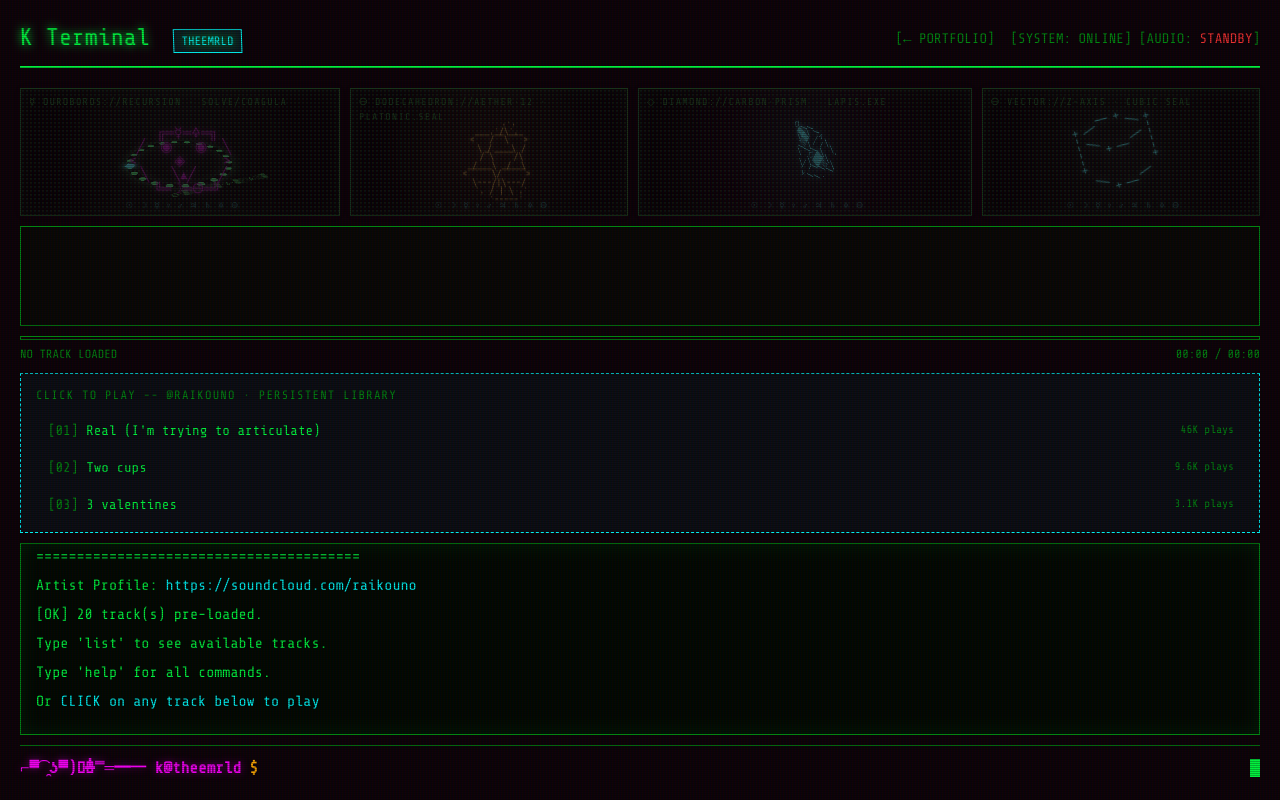
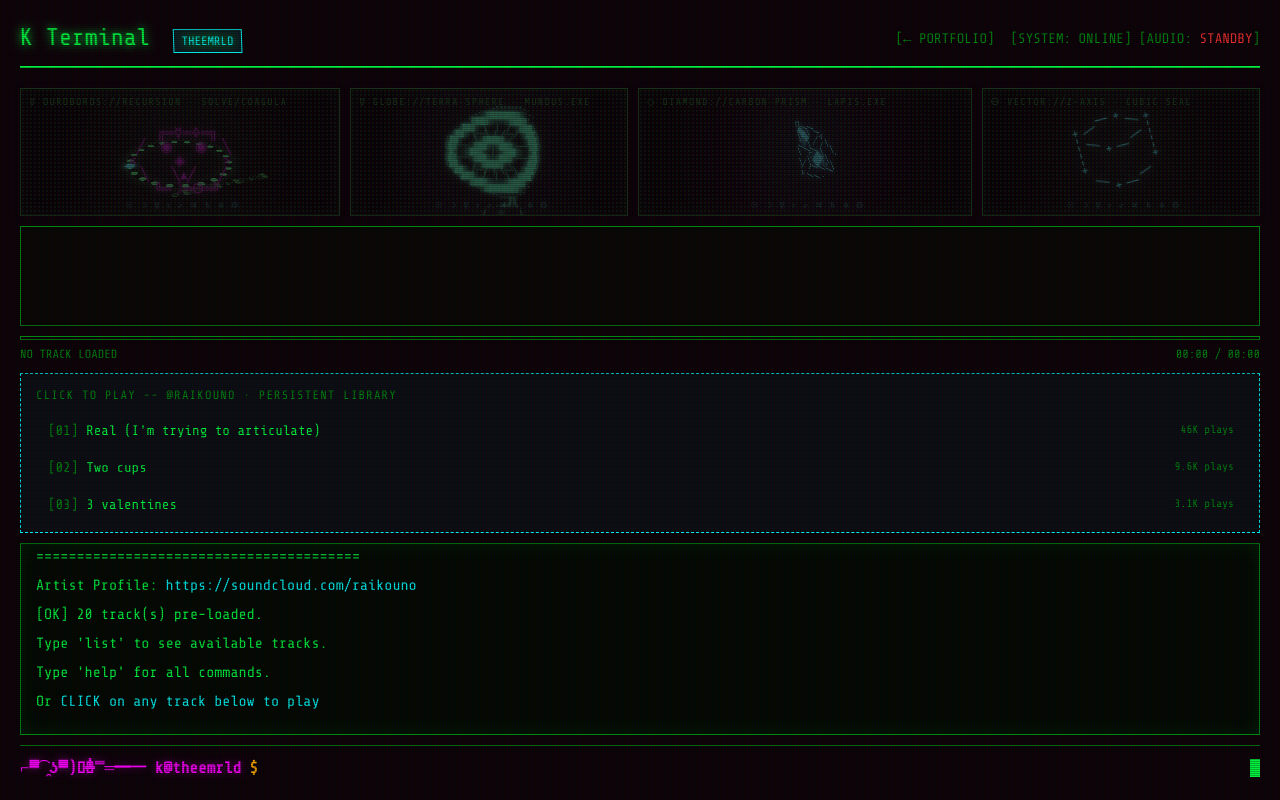
Before and after one commit to ninja-ops-guy/theemrld-portfolio, a React (Vite) app: page /terminal in a window 1280 px wide. Built offline with nearby package versions, Linux system fonts and the light colour scheme; the HTML template or start-up script is replaced by a standard one.

Commit message:
replace dodecahedron with detailed rotating alchemical globe

```diff
--- a/src/sections/KTerminal.tsx
+++ b/src/sections/KTerminal.tsx
@@ -531,7 +531,7 @@ export default function KTerminal() {
         if (sub === 'on' || sub === 'off') { const enabled = sub === 'on'; setRitualEnabled(enabled); addLine(`Celestial ritual ${enabled ? 'engaged' : 'silenced'}.`); break; }
         if (sub === 'intensity') { const n = Number(args[1]); if (!Number.isInteger(n) || n < 0 || n > 100) { addLine('Error: ritual intensity must be 0-100', 'error'); break; } setRitualIntensity(n); addLine(`Ritual intensity set to ${n}.`); break; }
         if (sub === 'fps') { const n = Number(args[1]); if (!Number.isInteger(n) || n < 2 || n > 20) { addLine('Error: ritual fps must be 2-20', 'error'); break; } setRitualFps(n); addLine(`Ritual clock set to ${n} fps.`); break; }
-        if (sub === 'map') { addLine('RITUAL MAP // playback-reactive fallback\nBASS/KICK → OUROBOROS pulse\nMID → DODECAHEDRON aether rotation\nTRANSIENT → DIAMOND prism flare\nBEAT/CLOCK → CUBE Z-step\nPLAY/PAUSE → EYE + celestial illumination\n\nRaw frequency analysis requires the planned custom audio engine; SoundCloud iframe mode uses playback state/progress as a deterministic surrogate.', 'cyan'); break; }
+        if (sub === 'map') { addLine('RITUAL MAP // playback-reactive fallback\nBASS/KICK → OUROBOROS pulse\nMID → GLOBE meridian rotation\nTRANSIENT → DIAMOND prism flare\nBEAT/CLOCK → CUBE Z-step\nPLAY/PAUSE → EYE + celestial illumination\n\nRaw frequency analysis requires the planned custom audio engine; SoundCloud iframe mode uses playback state/progress as a deterministic surrogate.', 'cyan'); break; }
         addLine('Usage: ritual on|off | ritual intensity [0-100] | ritual fps [2-20] | ritual map', 'error');
         break;
       }
@@ -761,50 +761,82 @@ Playlist: ${tracks.length} track(s)`);
               <pre className="kt-eye">{asciiTick % 32 < 3 ? '  ╔═☿═🜍═╗\n ╱  ─────  ╲\n<  ── ◇ ──  >\n ╲  ─────  ╱\n  ╚═☽═🜔═╝' : '  ╔═☿═🜍═╗\n ╱  ◉   ◉  ╲\n<     ◈     >\n ╲   ╲▴╱   ╱\n  ╚═☽═🜔═╝'}</pre>
             </div>
           </div>
-          <div className="kt-ascii-card kt-dodeca-card">
-            <span className="kt-ascii-label">🜔 DODECAHEDRON://AETHER·12 · PLATONIC.SEAL</span>
-            <div className="kt-dodeca-stage">
-              <pre className="kt-dodeca">{[
-`        _____
-      /\\   /\\
-     /  \\_/  \\
-    /___/ \\___\\
-    \\   \\ /   /
-     \\___X___/
-     /   / \\   \\
-    /___/___\\___\\
-     \\  \\_/  /
-      \\_/ \\_/`,
-`       .-----.
-     .' \\ | / '.
-    /---\\|/---\\
-   <_____/\\_____>
-    \\   /  \\  /
-     \\_/____\\/
-     / \\    / \\
-    <___\\__/___>
-      '.\\/.'
-        '·'`,
-`        /\\
-      _/  \\_
-    .' \\  / '.
-   /____\\/____\\
-   \\    /\\    /
-    \\__/  \\__/
-    /  \\  /  \\
-   /____\\/____\\
-    '.  /\\  .'
-      \\/__\\/`,
-`       _____
-     /'  |  '\\
-    / \\  |  / \\
-   /___\\_|_/___\\
-   \\   / | \\   /
-    \\_/__|__\\_/
-    / \\  |  / \\
-   /___\\_|_/___\\
-     \\  \|/  /
-      '---'`
+          <div className="kt-ascii-card kt-globe-card">
+            <span className="kt-ascii-label">☿ GLOBE://TERRA·SPHERE · MUNDUS.EXE</span>
+            <div className="kt-globe-stage">
+              <pre className="kt-globe">{[
+`          .-"""""""-.
+       .-'░▒▓████▓▒░'-.
+     .'░▒▓██▓▒░░▒▓██▓▒'.
+    /░▓██▒░  ╱│╲  ░▒██▓\\
+   /▒██▒   ╱──┼──╲   ▒██▒\\
+  |▓██░  ╱ ░▒▓│▓▒░ ╲  ░██▓|
+  |██▒──┼──▓██│██▓──┼──▒██|
+  |██░  │▒██▓▒│▒▓██▒│  ░██|
+  |██▒──┼──▒▓█│█▓▒──┼──▒██|
+  |▓██░  ╲ ░▒▓│▓▒░ ╱  ░██▓|
+   \\▒██▒   ╲──┼──╱   ▒██▒/
+    \\░▓██▒░  ╲│╱  ░▒██▓/
+     '.▒▓██▓▒░░▒▓██▓▒.'
+       '-.░▒▓████▓▒.-'
+          '-.____.-'
+             ║║
+          .--╨╨--.
+        _/___☿____\\_`,
+`          .-"""""""-.
+       .-'▒▓██████▓▒'-.
+     .'▓██▓▒░░░▒▓██▓'.
+    /██▓░ ╲  │  ╱ ░▓██\\
+   /██▒ ╲──╲ │ ╱──╱ ▒██\\
+  |██░   ╲░▓███▓░╱   ░██|
+  |█▓───░▓██▒│▒██▓░───▓█|
+  |█▒ ░▒██▓░ │ ░▓██▒░ ▒█|
+  |█▓───░▓██▒│▒██▓░───▓█|
+  |██░   ╱░▓███▓░╲   ░██|
+   \\██▒ ╱──╱ │ ╲──╲ ▒██/
+    \\██▓░ ╱  │  ╲ ░▓██/
+     '.▓██▓▒░░░▒▓██▓.'
+       '-▒▓██████▓▒-'
+          '-.____.-'
+             ║║
+          .--╨╨--.
+        _/___☉____\\_`,
+`          .-"""""""-.
+       .-'░▓██████▓░'-.
+     .'▒██▓▒░╱│╲░▒▓██▒'.
+    /▓██▒ ╱───┼───╲ ▒██▓\\
+   /██░ ╱░▒▓██│██▓▒░╲ ░██\\
+  |██▒╱▒██▓▒░ │ ░▒▓██▒╲▒██|
+  |██┼██▓░ ───┼─── ░▓██┼██|
+  |██│▓▒░  ░▒▓│▓▒░  ░▒▓│██|
+  |██┼██▓░ ───┼─── ░▓██┼██|
+  |██▒╲▒██▓▒░ │ ░▒▓██▒╱▒██|
+   \\██░ ╲░▒▓██│██▓▒░╱ ░██/
+    \\▓██▒ ╲───┼───╱ ▒██▓/
+     '.▒██▓▒░╲│╱░▒▓██▒.'
+       '-.░▓██████▓░.-'
+          '-.____.-'
+             ║║
+          .--╨╨--.
+        _/___☽____\\_`,
+`          .-"""""""-.
+       .-'▓████▓▒░▒▓'-.
+     .'██▓▒░░▒▓██████▒'.
+    /██▒   ╱│╲ ░▒▓██▓▒\\
+   /█▓ ╱───┼───╲ ░▒▓██\\
+  |██╱ ░▒▓██│██▓▒░  ╲██|
+  |█┼──▓██▒░│░▒██▓──┼█|
+  |█│▒██▓░   │  ░▓██▒│█|
+  |█┼──▓██▒░│░▒██▓──┼█|
+  |██╲ ░▒▓██│██▓▒░  ╱██|
+   \\██▒╲───┼───╱ ▒██/
+    \\▒▓██▒░╲│╱░▒██▓/
+     '.▒██████▓▒░░▒▓██.'
+       '-.▓▒░▒▓████▓.-'
+          '-.____.-'
+             ║║
+          .--╨╨--.
+        _/___♄____\\_`
 ][Math.floor(asciiTick/2)%4]}</pre>
             </div>
           </div>
@@ -1063,12 +1095,16 @@ Playlist: ${tracks.length} track(s)`);
         .kt-ascii-card { box-shadow:inset 0 0 22px rgba(0,255,65,.08),0 0 9px rgba(255,0,255,.08); }
         .kt-ascii-card::before { content:'☉  ☽  ☿  ♀  ♂  ♃  ♄  🜍  🜔'; position:absolute; left:0; right:0; bottom:3px; text-align:center; font-size:8px; letter-spacing:.18em; color:#00ffff; opacity:.32; text-shadow:0 0 6px #00ffff; animation:kt-sigil-stream 5s steps(16) infinite; }
         .kt-ascii-label { position:absolute; top:5px; left:8px; z-index:4; color:#008f11; font-size:10px; letter-spacing:.12em; }
-        .kt-ouro-stage,.kt-cube-stage,.kt-dodeca-stage,.kt-diamond-stage { position:absolute; inset:18px 0 0; display:flex; align-items:center; justify-content:center; perspective:380px; }
+        .kt-ouro-stage,.kt-cube-stage,.kt-globe-stage,.kt-diamond-stage { position:absolute; inset:18px 0 0; display:flex; align-items:center; justify-content:center; perspective:380px; }
         .kt-ouro-ring { position:absolute; width:105px; height:105px; border:7px dotted #00ff41; border-radius:50%; box-shadow:0 0 12px rgba(0,255,65,.35),inset 0 0 12px rgba(0,255,65,.2); animation:kt-ouro-spin 5.5s steps(32) infinite; transform:rotateX(64deg) rotateZ(0deg); }
         .kt-ouro-snake { position:absolute; inset:-18px; color:#00ff41; font-size:8px; word-break:break-all; opacity:.7; filter:contrast(1.4); }
         .kt-ouro-head { position:absolute; right:-9px; top:42px; color:#00ffff; text-shadow:0 0 8px #00ffff; }
         .kt-eye { position:relative; z-index:3; margin:0; color:#ff00ff; font:14px/1 'Share Tech Mono',monospace; text-align:center; text-shadow:0 0 7px rgba(255,0,255,.75); animation:kt-eye-float 2.2s steps(8) infinite; }
-        .kt-dodeca,.kt-diamond { margin:0; white-space:pre; text-align:center; transform-origin:center; }
+        .kt-globe,.kt-diamond { margin:0; white-space:pre; text-align:center; transform-origin:center; }
+        .kt-globe { color:#00ff91; font:7px/.86 'Share Tech Mono',monospace; text-shadow:0 0 5px rgba(0,255,145,.8),0 0 13px rgba(0,255,255,.28); animation:kt-globe-turn 6s steps(40) infinite; }
+        .kt-globe-card { background:radial-gradient(circle at 50% 48%,rgba(0,255,145,.12),rgba(0,255,255,.035) 45%,rgba(13,2,8,.97) 75%); }
+        @keyframes kt-globe-turn { 0%{transform:rotateZ(-2deg) scale(.98)} 50%{transform:rotateZ(2deg) scale(1.02)} 100%{transform:rotateZ(-2deg) scale(.98)} }
+        .kt-diamond { margin:0; white-space:pre; text-align:center; transform-origin:center; }
         .kt-dodeca { color:#ffb000; font:9px/.95 'Share Tech Mono',monospace; text-shadow:0 0 6px rgba(255,176,0,.7),0 0 13px rgba(255,0,255,.22); animation:kt-poly-spin 4.6s steps(32) infinite; }
         .kt-diamond { color:#00ffff; font:10px/.95 'Share Tech Mono',monospace; text-shadow:0 0 7px rgba(0,255,255,.8),0 0 15px rgba(255,0,255,.3); animation:kt-gem-spin 3.7s steps(28) infinite; }
         .kt-dodeca-card { background:radial-gradient(circle at 50% 50%,rgba(255,176,0,.10),rgba(13,2,8,.96) 68%); }
@@ -1083,12 +1119,12 @@ Playlist: ${tracks.length} track(s)`);
         .kt-ritual-off .kt-ascii-card * { animation-play-state:paused !important; }
         .kt-ritual-idle .kt-ascii-card { opacity:.58; filter:saturate(.55) brightness(.72); }
         .kt-ritual-playing .kt-ouro-ring { animation-duration:calc(6s - (var(--ritual-power) * 3s)); box-shadow:0 0 calc(10px + var(--ritual-power) * 20px) rgba(0,255,65,.6),inset 0 0 12px rgba(0,255,65,.25); }
-        .kt-ritual-playing .kt-dodeca { animation-duration:calc(5s - (var(--ritual-power) * 2.3s)); }\n        .kt-ritual-playing .kt-diamond { animation-duration:calc(4s - (var(--ritual-power) * 2s)); }
+        .kt-ritual-playing .kt-globe { animation-duration:calc(6.5s - (var(--ritual-power) * 2.8s)); }\n        .kt-ritual-playing .kt-diamond { animation-duration:calc(4s - (var(--ritual-power) * 2s)); }
         .kt-ritual-playing .kt-cube-face { animation-duration:calc(4s - (var(--ritual-power) * 2s)); }
         .kt-ritual-playing .kt-eye { text-shadow:0 0 calc(7px + var(--ritual-power) * 15px) rgba(255,0,255,.9); }
         .kt-ascii-card::after { content:''; position:absolute; inset:0; pointer-events:none; opacity:.28; background-image:radial-gradient(circle,rgba(0,255,65,.65) 0 1px,transparent 1px); background-size:4px 4px; mix-blend-mode:screen; box-shadow:inset 0 0 0 1px rgba(255,176,0,.08); }
         @media(max-width:768px){ .kt-ascii-deck{grid-template-columns:1fr 1fr;min-height:108px}.kt-ascii-card{min-height:108px}.kt-ouro-ring{width:82px;height:82px}.kt-eye{font-size:11px}.kt-cube-face{font-size:10px} }
-        @media(prefers-reduced-motion:reduce){ .kt-ouro-ring,.kt-eye,.kt-cube-face,.kt-dodeca,.kt-diamond,.kt-ascii-card::before{animation:none} }
+        @media(prefers-reduced-motion:reduce){ .kt-ouro-ring,.kt-eye,.kt-cube-face,.kt-globe,.kt-diamond,.kt-ascii-card::before{animation:none} }
 
         .kt-visualizer-container {
           height: 100px;
```
